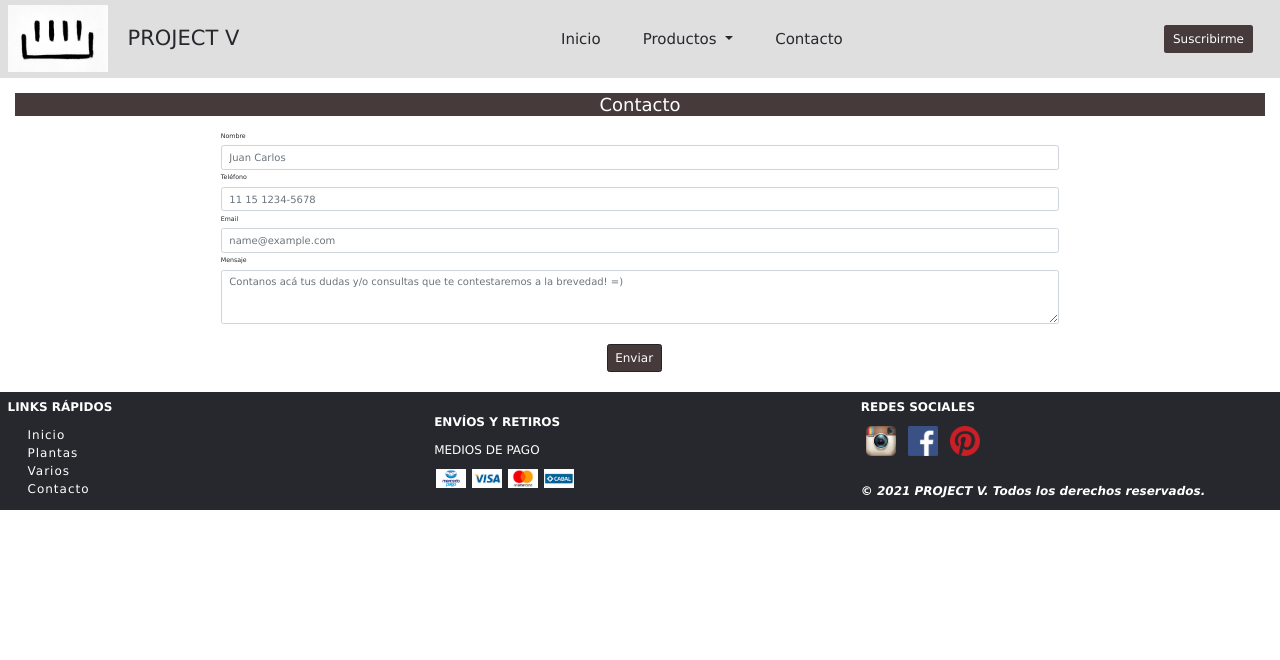
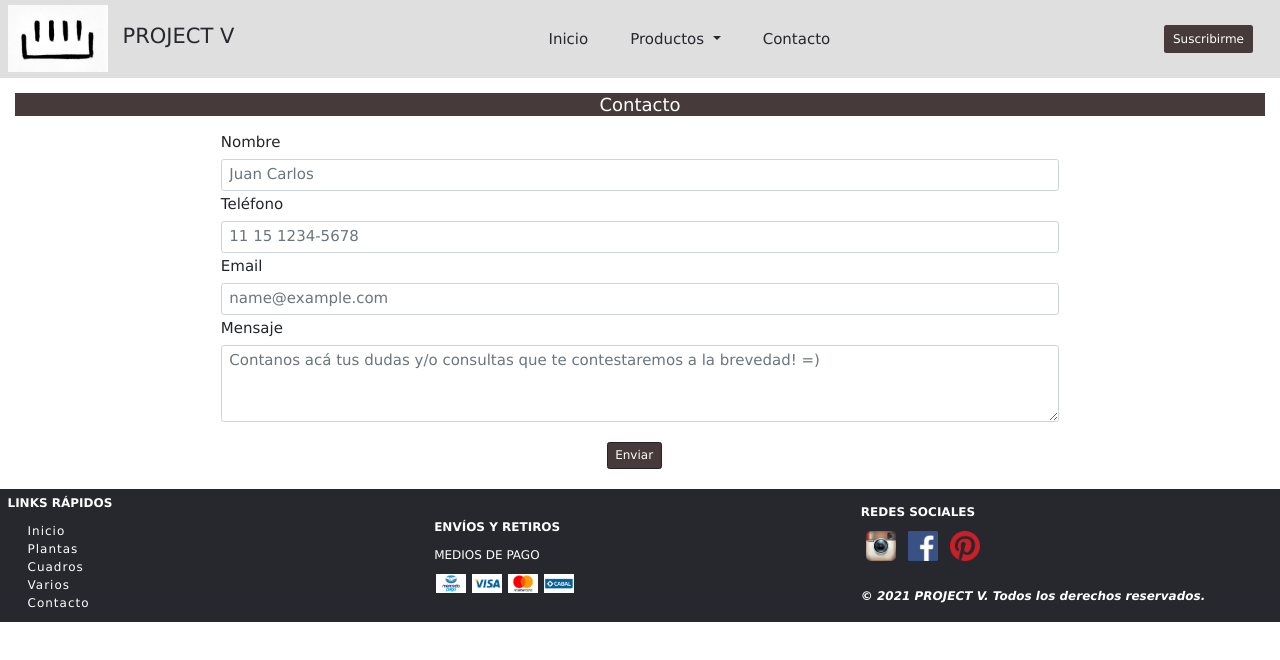
Before and after one commit to hfer90/Project-V, a website: page src/paginas/contacto.html in a window 1280 px wide. Drawn offline with nearby package versions, Linux system fonts and the light colour scheme.

Commit message:
link cuadros en footer

```diff
--- a/scss/components/_header.scss
+++ b/scss/components/_header.scss
@@ -12,7 +12,7 @@
     font-family: Verdana, Geneva, Tahoma, sans-serif;
     font-size: nth($size-proj, 1);
     color: nth($colors-proj, 1);
-    margin: 0px 20px;
+    margin-left: 15px;
 }
 
 .navbar-toggler {
@@ -87,6 +87,4 @@ background-color: nth($colors-proj, 5);
   background-color: white;
   color: black;
   border: 1px solid black;
-
-
 }
--- a/scss/components/_main.scss
+++ b/scss/components/_main.scss
@@ -29,3 +29,7 @@ a , p {
     opacity: 65%;
     transition: 0.5s ease;
 }
+
+.form-label , .form-control {
+    font-size: nth($size-proj, 3);
+}
--- a/src/paginas/contacto.html
+++ b/src/paginas/contacto.html
@@ -119,6 +119,7 @@
           <ul>
             <li><a href="../../index.html" class="footer-link">Inicio</a></li>
             <li><a href="plantas.html" class="footer-link">Plantas</a></li>
+            <li><a href="#" class="footer-link">Cuadros</a></li>
             <li><a href="varios.html" class="footer-link">Varios</a></li>
             <li><a href="contacto.html" class="footer-link">Contacto</a></li>
           </ul>
```
Also changed, not shown: index.html (+1 -0 lines), src/paginas/envios-y-retiros.html (+1 -0 lines), src/paginas/plantas.html (+1 -0 lines), src/paginas/varios.html (+1 -0 lines), css/style.css, 1 other file.
